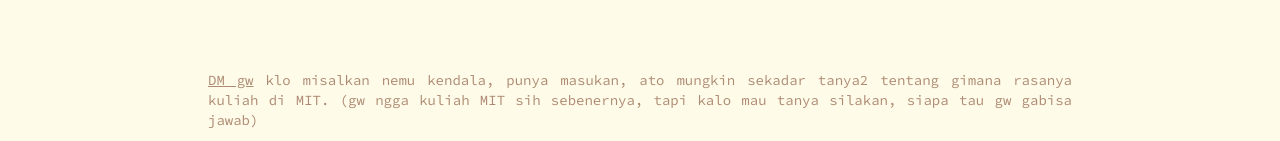
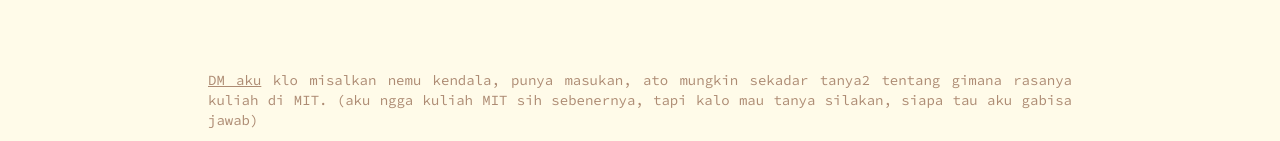
Before and after one commit to areepp/infoteoh, a Next.js app: page / in a window 1280 px wide. Shown: the part 656-797 px from the top of the page. Built offline with nearby package versions, Linux system fonts and the light colour scheme; no server answers; the database is empty.

Commit message:
chore: add vercel analytics and some hover animations

```diff
--- a/components/Common/Footer.tsx
+++ b/components/Common/Footer.tsx
@@ -19,11 +19,11 @@
           target="_blank"
           rel="noreferrer"
         >
-          DM gw
+          DM aku
         </a>{' '}
         klo misalkan nemu kendala, punya masukan, ato mungkin sekadar tanya2
-        tentang gimana rasanya kuliah di MIT. (gw ngga kuliah MIT sih
-        sebenernya, tapi kalo mau tanya silakan, siapa tau gw gabisa jawab)
+        tentang gimana rasanya kuliah di MIT. (aku ngga kuliah MIT sih
+        sebenernya, tapi kalo mau tanya silakan, siapa tau aku gabisa jawab)
       </p>
     </footer>
   )
--- a/components/Common/Header.tsx
+++ b/components/Common/Header.tsx
@@ -10,7 +10,7 @@
   return (
     <header className="p-4 min-h-[130px]">
       <Link className="cursor-pointer" href="/">
-        <h1 className="text-4xl md:text-5xl lg:text-6xl xl:text-7xl">
+        <h1 className="text-4xl md:text-5xl lg:text-6xl xl:text-7xl hover:text-green-400 transtion-all duration-300">
           {title}
         </h1>
       </Link>
--- a/components/Index/TryoutList.tsx
+++ b/components/Index/TryoutList.tsx
@@ -32,7 +32,12 @@
       <h2 className="font-bold">{penyelenggara}</h2>
       <p>Pendaftaran: {formatDeadline(mulaiPendaftaran, akhirPendaftaran)}</p>
       <p>Pengerjaan: {formatDeadline(mulaiPengerjaan, akhirPengerjaan)}</p>
-      <a className="underline" href={link} target="_blank" rel="noreferrer">
+      <a
+        className="underline hover:bg-primary hover:text-canvas hover:no-underline rounded transition-all"
+        href={link}
+        target="_blank"
+        rel="noreferrer"
+      >
         link post instagram / twitter
       </a>
     </div>
--- a/now.json
+++ /dev/null
@@ -1,4 +0,0 @@
-{
-  "name": "infoteoh",
-  "alias": ["infoteoh.com", "www.infoteoh.com"]
-}
--- a/package.json
+++ b/package.json
@@ -11,6 +11,7 @@
   },
   "dependencies": {
     "@next/font": "13.0.7",
+    "@vercel/analytics": "^0.1.6",
     "date-fns": "^2.29.3",
     "eslint": "8.30.0",
     "eslint-config-next": "13.0.7",
--- a/pages/_app.tsx
+++ b/pages/_app.tsx
@@ -1,6 +1,12 @@
 import '../styles/globals.css'
 import type { AppProps } from 'next/app'
+import { Analytics } from '@vercel/analytics/react'
 
 export default function App({ Component, pageProps }: AppProps) {
-  return <Component {...pageProps} />
+  return (
+    <>
+      <Component {...pageProps} />
+      <Analytics />
+    </>
+  )
 }
--- a/pages/_document.tsx
+++ b/pages/_document.tsx
@@ -32,13 +32,21 @@
           name="twitter:image"
           content="https://www.infoteoh.com/logo_infoteoh.png"
         />
+        <meta
+          name="twitter:description"
+          content="kumpulan info tryout snbt gratis"
+        />
         <meta property="og:title" content="infoteoh" />
         <meta
           property="og:description"
           content="kumpulan info tryout snbt gratis"
         />
-        <meta property="og:type" content="article" />
+        <meta property="og:type" content="website" />
         <meta property="og:url" content="https://www.infoteoh.com/" />
+        <meta
+          property="og:image"
+          content="https://www.infoteoh.com/logo_infoteoh.png"
+        />
       </Head>
       <body>
         <Main />
--- a/pages/index.tsx
+++ b/pages/index.tsx
@@ -63,7 +63,7 @@
               </span>
               <Link
                 href="/tambah-tryout"
-                className="underline hover:bg-primary hover:text-canvas hover:no-underline rounded transition-all"
+                className="underline hover:bg-primary hover:text-canvas hover:no-underline rounded transition-all duration-300"
               >
                 lewat sini.
               </Link>
--- a/pages/tambah-tryout.tsx
+++ b/pages/tambah-tryout.tsx
@@ -140,7 +140,7 @@
                 ) && <span className="text-xs">lengkapi data ini</span>}
               </div>
               <button
-                className="mt-4 min-w-[80px] bg-primary text-canvas px-3 py-2 rounded"
+                className="mt-4 min-w-[80px] bg-primary text-canvas px-3 py-2 rounded hover:shadow-xl hover:text-white hover:bg-green-600 transition-all duration-300"
                 type="submit"
                 disabled={isLoading}
               >
```
Also changed, not shown: 1 other file (tests, documents, lock files or other folders).
